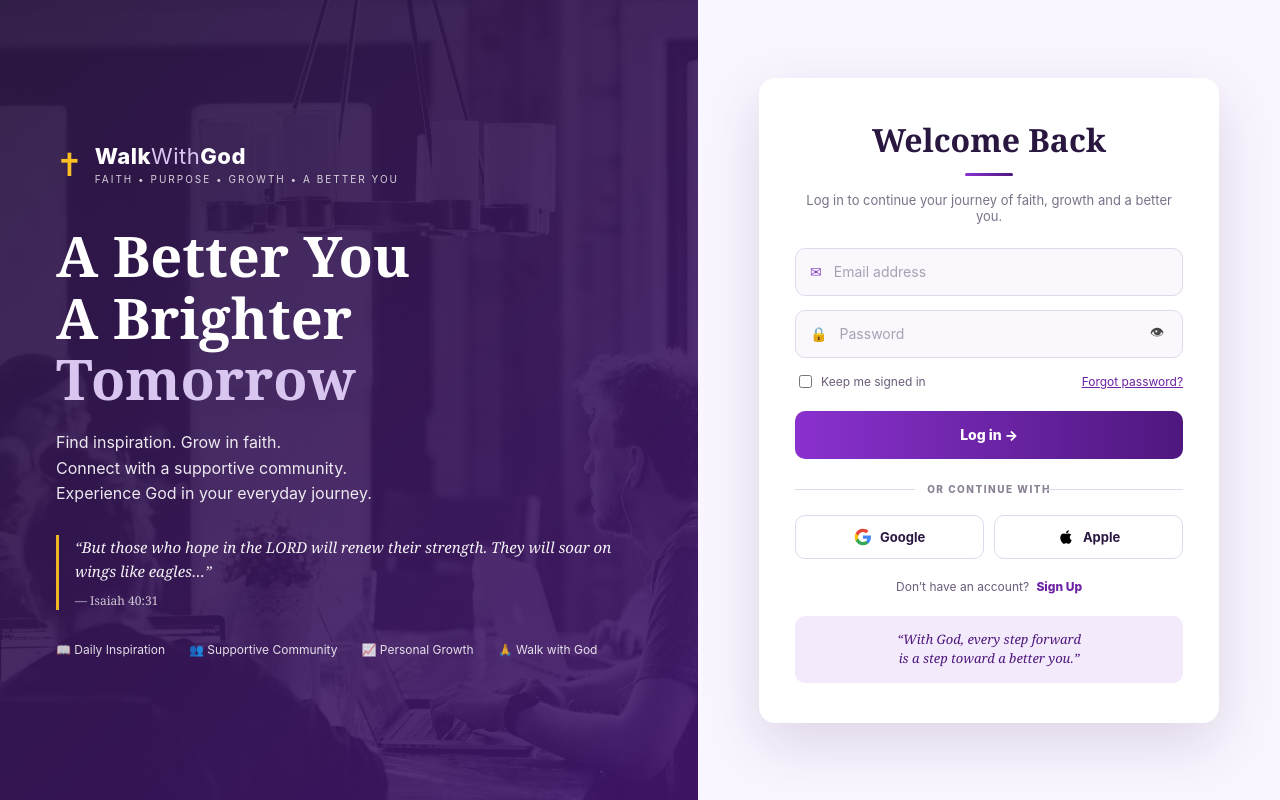
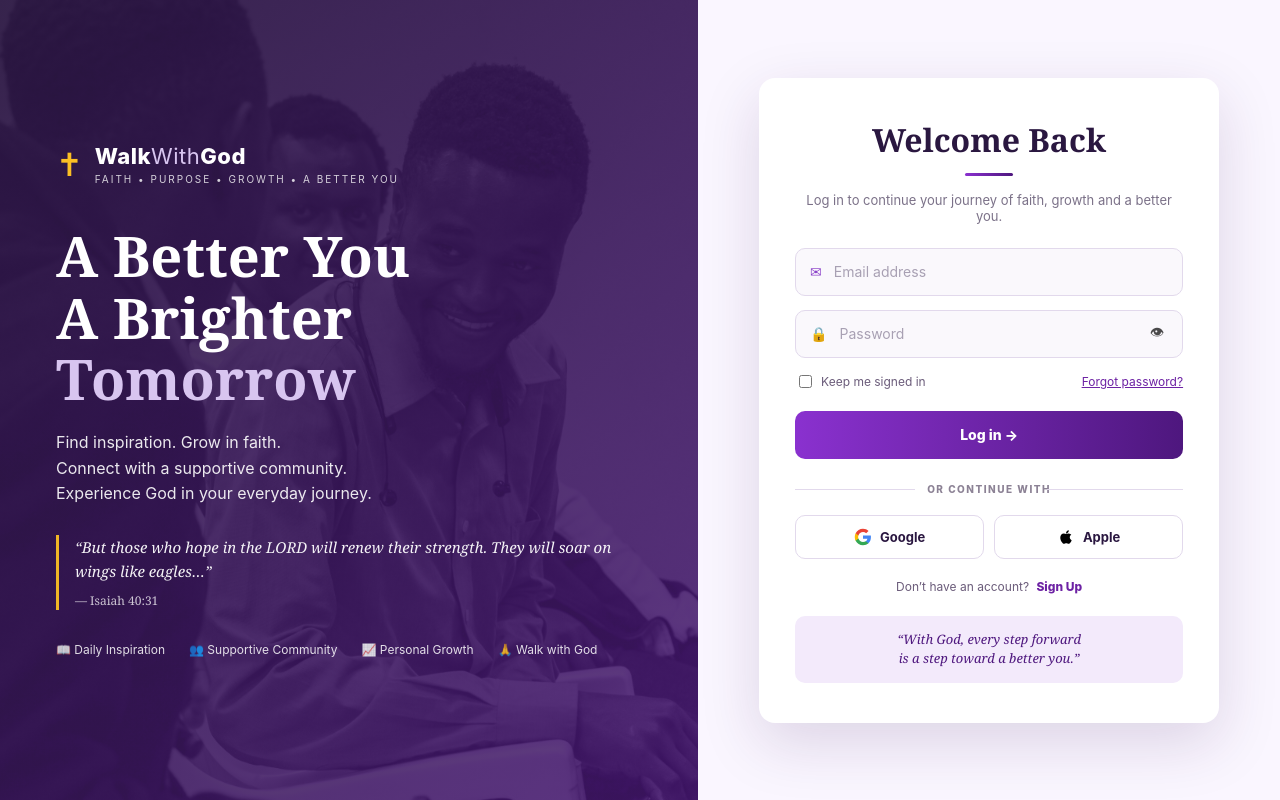
Before and after one commit to calebmunyeks002/Walk_With_God_Platform_FE, an Angular app: page /login in a window 1280 px wide. Built offline with nearby package versions, Linux system fonts and the light colour scheme.

Commit message:
Use local login-reference.png for login background

```diff
--- a/src/app/features/auth/login.component.scss
+++ b/src/app/features/auth/login.component.scss
@@ -22,7 +22,7 @@
     content: "";
     position: absolute;
     inset: 0;
-    background: url('/assets/images/login-hero.jpg') center/cover no-repeat;
+    background: url('/assets/login-reference.png') center/cover no-repeat;
     opacity: 0.4;
     mix-blend-mode: luminosity; /* Keeps the purple branding tint */
   }
```
